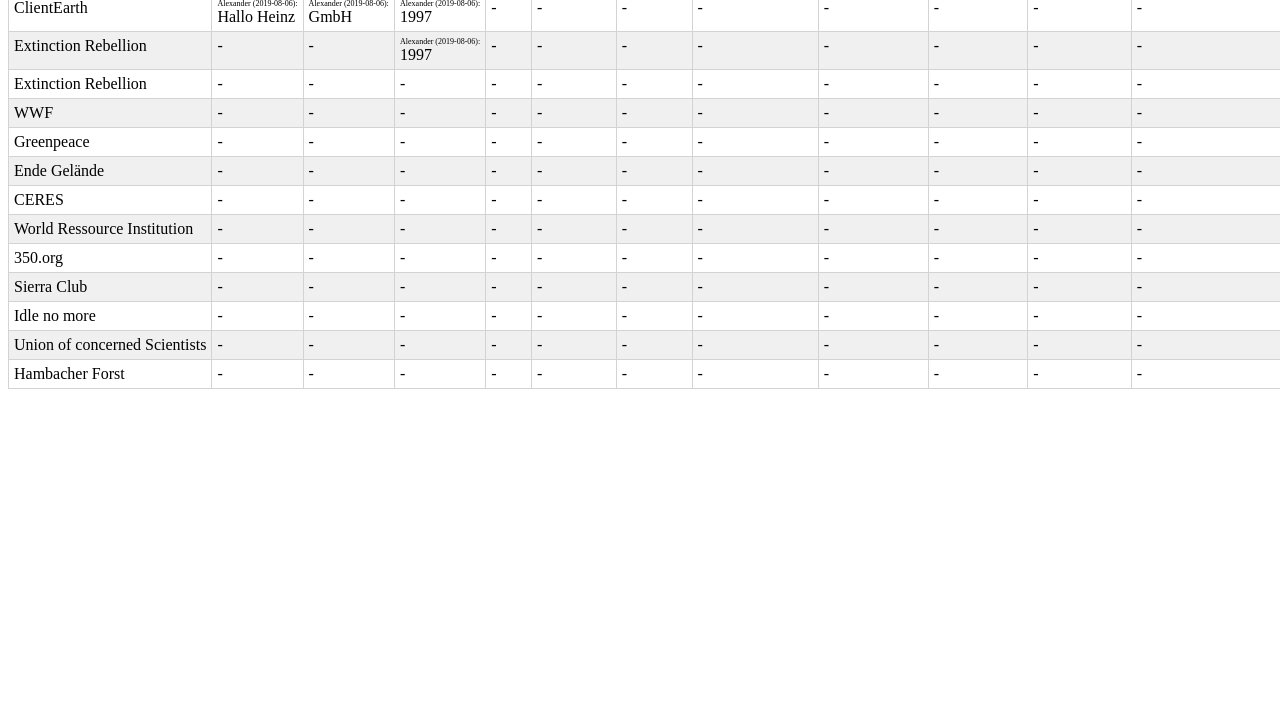
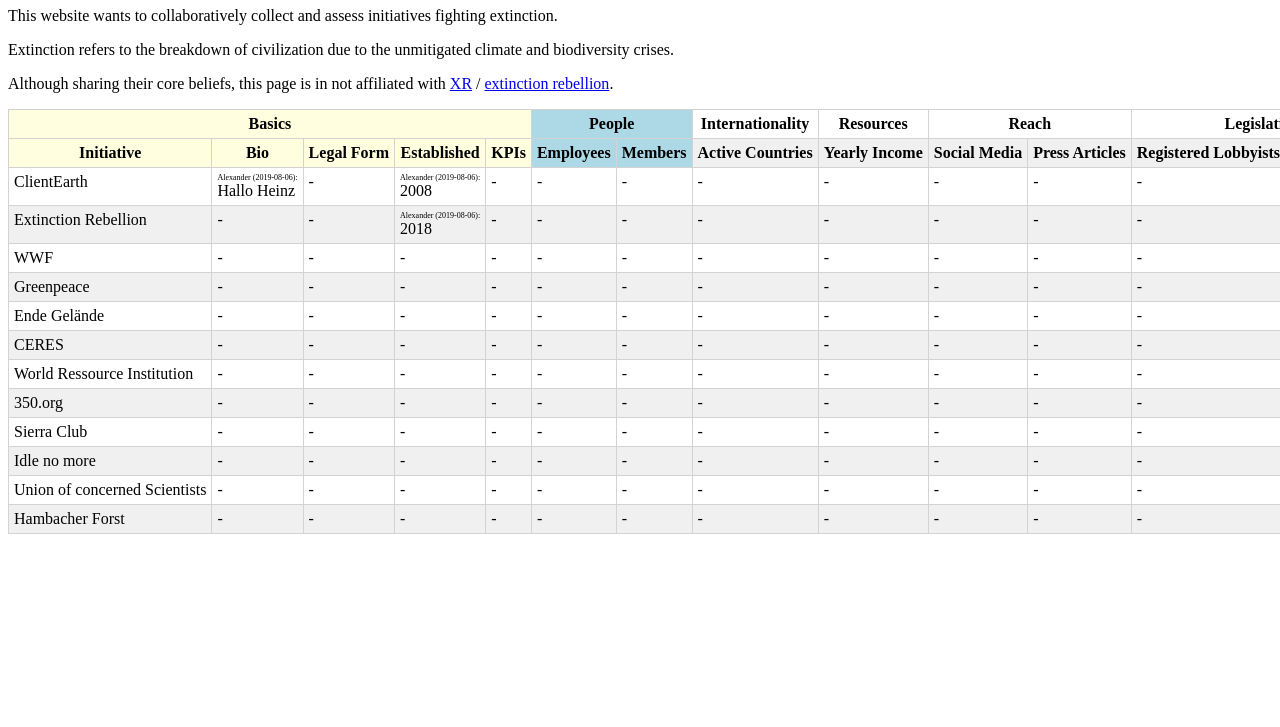
Before and after one commit to crisisfighters/initiatives, a plain HTML site: page index.html in a window 1280 px wide. Shown: the part 73-800 px from the top of the page. Drawn offline with Linux system fonts and the light colour scheme.

Commit message:
feat: allows partial data. Adds entries

```diff
--- a/data.js
+++ b/data.js
@@ -5,12 +5,12 @@
             content: "Hallo Heinz",
             updatedBy: "Alexander", updatedAt: "2019-08-06"
         },
-        legalForm: {
-            content: "GmbH",
-            updatedBy: "Alexander", updatedAt: "2019-08-06"
-        },
+        // legalForm: {
+        //     content: "GmbH",
+        //     updatedBy: "Alexander", updatedAt: "2019-08-06"
+        // },
         established: {
-            content: "1997",
+            content: "2008",
             updatedBy: "Alexander", updatedAt: "2019-08-06"
         },
         // kpis: {
@@ -59,12 +59,9 @@
     {
         initiative: "Extinction Rebellion",
         established: {
-            content: "1997",
+            content: "2018",
             updatedBy: "Alexander", updatedAt: "2019-08-06"
         },
-    },
-    {
-        initiative: "Extinction Rebellion",
     },
     {
         initiative: "WWF",
--- a/index.html
+++ b/index.html
@@ -6,7 +6,11 @@
     <link href="style.css" rel="stylesheet" type="text/css">
 </head>
 <body>
-
+<h1>Extinction Fighters</h1>
+<p>This website wants to collaboratively collect and assess initiatives fighting extinction.</p>
+<p>Extinction refers to the breakdown of civilization due to the unmitigated climate and biodiversity crises.</p>
+<p>Although sharing their core beliefs, this page is in not affiliated with <a href="https://rebellion.earth/">XR</a> / <a
+        href="https://rebellion.earth/">extinction rebellion</a>.</p>
 <div id="grid"></div>
 <table id="grid2">
     <thead>
@@ -50,11 +54,14 @@
                 }),
                 {});
 
-        const render = content => content === undefined
-            ? `<td>-</td>`
-            : typeof content === "string"
-                ? `<td>${content}</td>`
-                : `<td><span class="updated">${content.updatedBy} (${content.updatedAt}):</span>${content.content}</td>`
+        const render = content =>
+            `<td>${
+                content === undefined
+                    ? '-'
+                    : typeof content === "string"
+                    ? content
+                    : `<span class="updated">${content.updatedBy} (${content.updatedAt}):</span>${content.content}`
+                }</td>`
         ;
 
         document.querySelector("#grid2 tbody")
```
